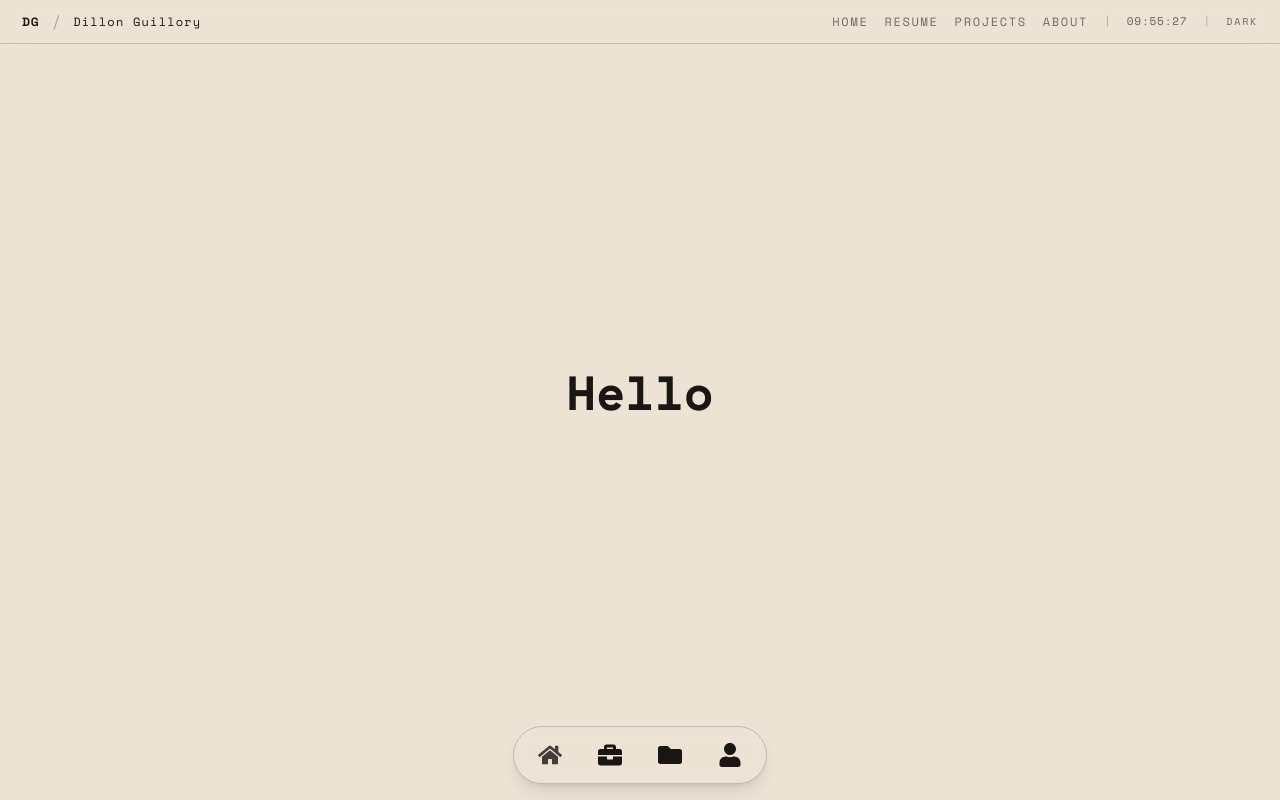
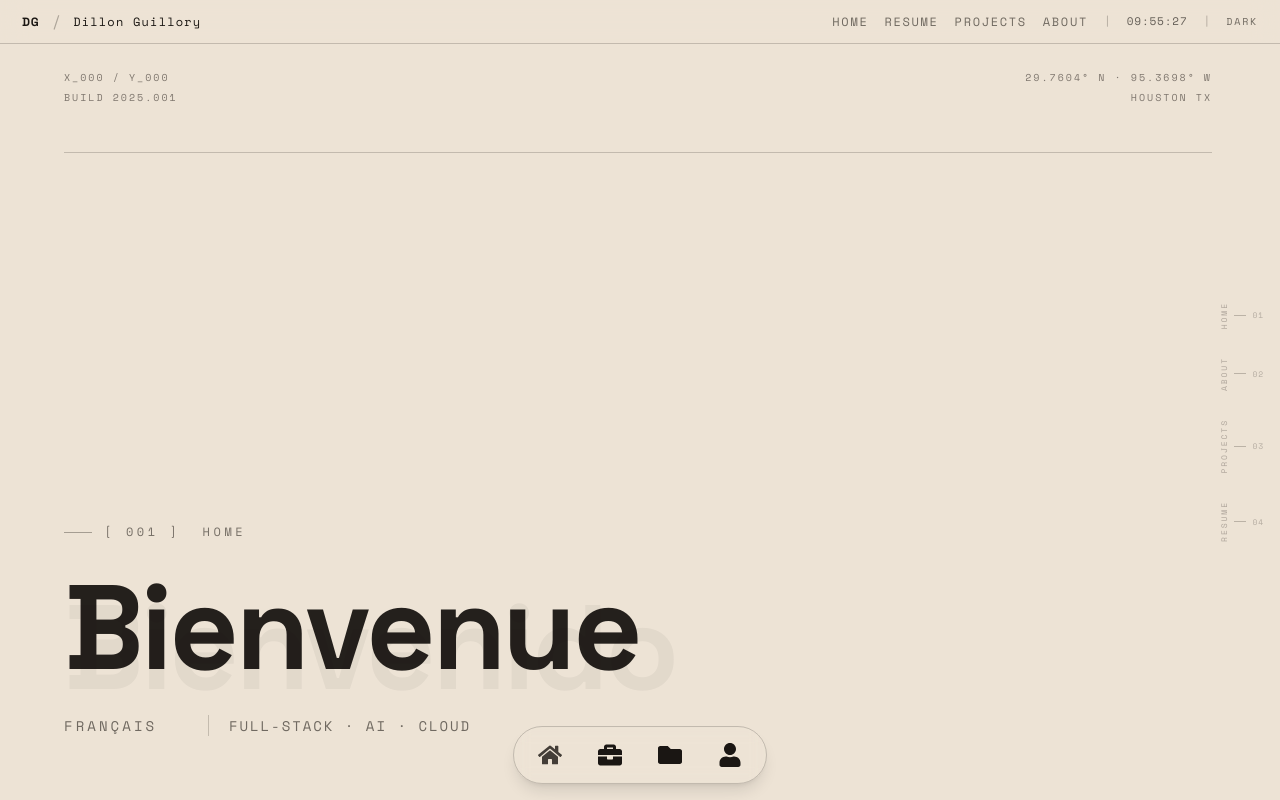
Before and after one commit to dillguill/dillguill.github.io, a Next.js app: page / in a window 1280 px wide. Built offline with nearby package versions, Linux system fonts and the light colour scheme.

Commit message:
feat: redesign homepage with scrollable sections and animated greetings

```diff
--- a/src/components/Home.js
+++ b/src/components/Home.js
@@ -1,13 +1,233 @@
-import React from 'react';
+import React, { useEffect, useState } from 'react';
+import Link from 'next/link';
 
-const Home = () => {
+const words = [
+  { id: 'w0', lang: 'English' },
+  { id: 'w1', lang: 'Español' },
+  { id: 'w2', lang: 'Français' },
+  { id: 'w3', lang: 'Deutsch' },
+  { id: 'w4', lang: '日本語' },
+  { id: 'w5', lang: 'العربية' },
+  { id: 'w6', lang: '普通话' },
+  { id: 'w7', lang: 'Italiano' },
+  { id: 'w8', lang: '한국어' },
+  { id: 'w9', lang: 'Русский' },
+];
+
+const Home = ({ projectsData }) => {
+  const [cur, setCur] = useState(0);
+  const [mounted, setMounted] = useState(false);
+
+  useEffect(() => {
+    setMounted(true);
+    const interval = setInterval(() => {
+      setCur((prev) => (prev + 1) % words.length);
+    }, 2600);
+    return () => clearInterval(interval);
+  }, []);
+
+  const getWordClass = (index) => {
+    if (!mounted) return '';
+    if (index === cur) return 'on';
+    return '';
+  };
+
+  const recentProjects = projectsData?.slice(0, 4) || [];
+  const getProjectTags = (project) => {
+    if (project.tech && Array.isArray(project.tech)) {
+      return project.tech.slice(0, 3).join(' · ');
+    }
+    return '';
+  };
+
   return (
-    <section id="home" className="h-screen flex items-center justify-center">
-      <div className="text-center">
-        <h1 className="text-5xl font-bold mb-4">Hello</h1> {/*have an animation cycle through of different languages saying hello*/}
-        {/* <p className="text-xl">Showcasing my skills, projects, and achievements.</p> */}
+    <div className="scroll-host" id="sh">
+      <div className="section" id="s0">
+        <div className="rule-h" style={{ top: '108px' }}></div>
+        <div className="coord-tl">
+          <div>X_000 / Y_000</div>
+          <div>BUILD 2025.001</div>
+        </div>
+        <div className="coord-tr">
+          <div>29.7604° N · 95.3698° W</div>
+          <div>HOUSTON TX</div>
+        </div>
+        <div className="sec-content">
+          <div className="section-label">
+            <span className="idx-rule"></span>
+            <span>[ 001 ]&nbsp;&nbsp;HOME</span>
+          </div>
+          <div className="hero-text-wrap">
+            <span className={`hero-text ${getWordClass(0)}`} id="w0">Welcome</span>
+            <span className={`hero-text ${getWordClass(1)}`} id="w1">Bienvenido</span>
+            <span className={`hero-text ${getWordClass(2)}`} id="w2">Bienvenue</span>
+            <span className={`hero-text ${getWordClass(3)}`} id="w3">Willkommen</span>
+            <span className={`hero-text ${getWordClass(4)}`} id="w4">ようこそ</span>
+            <span className={`hero-text ${getWordClass(5)}`} id="w5">مرحباً</span>
+            <span className={`hero-text ${getWordClass(6)}`} id="w6">欢迎</span>
+            <span className={`hero-text ${getWordClass(7)}`} id="w7">Benvenuto</span>
+            <span className={`hero-text ${getWordClass(8)}`} id="w8">환영합니다</span>
+            <span className={`hero-text ${getWordClass(9)}`} id="w9">Добро</span>
+          </div>
+          <div className="meta-row">
+            <span className="lang-id">{words[cur]?.lang || 'English'}</span>
+            <span className="pitch">Full-stack · AI · Cloud</span>
+          </div>
+        </div>
       </div>
-    </section>
+
+      {/* SECTION 1: ABOUT */}
+      <div className="section" id="s1">
+        <div className="rule-h" style={{ top: '108px' }}></div>
+        <div className="coord-tl">
+          <div>X_001 / Y_000</div>
+        </div>
+        <div className="coord-tr">
+          <div>Full-stack Developer</div>
+        </div>
+        {/* Content in upper area */}
+        <div className="prev-top">
+          <div className="about-grid">
+            <div className="about-item">Based<span className="about-val">Houston, TX</span></div>
+            <div className="about-item">Focus<span className="about-val">Full-Stack / AI</span></div>
+            <div className="about-item">Certified<span className="about-val">AWS · IBM</span></div>
+            <div className="about-item">Stack<span className="about-val">React · Node · Docker</span></div>
+          </div>
+        </div>
+        {/* Title at bottom-left, link at bottom-right */}
+        <div className="sec-content">
+          <div className="section-label">
+            <span className="idx-rule"></span>
+            <span>[ 002 ]&nbsp;&nbsp;ABOUT</span>
+          </div>
+          <div className="hero-text-wrap hero-wrap-name">
+            <span className="hero-text on" style={{ fontSize: '86px', whiteSpace: 'normal', lineHeight: 1 }}>Dillon Guillory</span>
+          </div>
+          <div className="meta-row">
+            <Link href="/about" className="prev-link">View profile →</Link>
+          </div>
+        </div>
+      </div>
+
+      {/* SECTION 2: PROJECTS */}
+      <div className="section" id="s2">
+        <div className="rule-h" style={{ top: '108px' }}></div>
+        <div className="coord-tl"><div>X_002 / Y_000</div></div>
+        <div className="coord-tr"><div>Selected Work</div></div>
+        {/* Content in upper area - dynamic projects */}
+        <div className="prev-top">
+          <div className="proj-list">
+            {recentProjects.length > 0 ? (
+              recentProjects.map((project) => (
+                <div className="proj-item" key={project.id}>
+                  <span className="proj-name">{project.title}</span>
+                  <span className="proj-tech">{getProjectTags(project)}</span>
+                </div>
+              ))
+            ) : (
+              <>
+                <div className="proj-item">
+                  <span className="proj-name">HomeLab</span>
+                  <span className="proj-tech">Docker · Tailscale · Ollama</span>
+                </div>
+                <div className="proj-item">
+                  <span className="proj-name">Portfolio</span>
+                  <span className="proj-tech">Next.js · Tailwind · MDX</span>
+                </div>
+                <div className="proj-item">
+                  <span className="proj-name">Obsidian URL → Wikilinks</span>
+                  <span className="proj-tech">Python</span>
+                </div>
+                <div className="proj-item">
+                  <span className="proj-name">DG Athlete</span>
+                  <span className="proj-tech">WordPress · PHP · SEO</span>
+                </div>
+              </>
+            )}
+          </div>
+        </div>
+        {/* Title at bottom-left, link at bottom-right */}
+        <div className="sec-content">
+          <div className="section-label">
+            <span className="idx-rule"></span>
+            <span>[ 003 ]&nbsp;&nbsp;PROJECTS</span>
+          </div>
+          <div className="hero-text-wrap hero-wrap-section">
+            <span className="hero-text on" style={{ fontSize: '86px' }}>Work</span>
+          </div>
+          <div className="meta-row">
+            <Link href="/projects" className="prev-link">View all →</Link>
+          </div>
+        </div>
+      </div>
+
+      {/* SECTION 3: RESUME */}
+      <div className="section" id="s3">
+        <div className="rule-h" style={{ top: '108px' }}></div>
+        <div className="coord-tl"><div>X_003 / Y_000</div></div>
+        <div className="coord-tr"><div>Experience</div></div>
+        {/* Content in upper area */}
+        <div className="prev-top">
+          <div className="resume-rows">
+            <div className="res-row">
+              <span className="res-co">AI / LLM Engineering</span>
+              <span className="res-role">Pipelines · RAG · Inference</span>
+            </div>
+            <div className="res-row">
+              <span className="res-co">Cloud Infrastructure</span>
+              <span className="res-role">AWS · Docker · CI/CD</span>
+            </div>
+            <div className="res-row">
+              <span className="res-co">Ecommerce</span>
+              <span className="res-role">WordPress · PHP · Analytics</span>
+            </div>
+            <div className="res-row">
+              <span className="res-co">Self-hosted Homelab</span>
+              <span className="res-role">M4 Mac Mini · Tailscale · Caddy</span>
+            </div>
+          </div>
+        </div>
+        {/* Title at bottom-left, link at bottom-right */}
+        <div className="sec-content">
+          <div className="section-label">
+            <span className="idx-rule"></span>
+            <span>[ 004 ]&nbsp;&nbsp;RESUME</span>
+          </div>
+          <div className="hero-text-wrap hero-wrap-section">
+            <span className="hero-text on" style={{ fontSize: '86px' }}>Experience</span>
+          </div>
+          <div className="meta-row">
+            <Link href="/resume" className="prev-link">View full resume →</Link>
+          </div>
+        </div>
+      </div>
+
+      {/* PROGRESS RAIL */}
+      <div className="progress-rail">
+        <div className="tick-group" id="ticks">
+          <div className="tick-item" data-sec="0">
+            <span className="tick-label">Home</span>
+            <span className="tick-mark"></span>
+            <span className="tick-num">01</span>
+          </div>
+          <div className="tick-item" data-sec="1">
+            <span className="tick-label">About</span>
+            <span className="tick-mark"></span>
+            <span className="tick-num">02</span>
+          </div>
+          <div className="tick-item" data-sec="2">
+            <span className="tick-label">Projects</span>
+            <span className="tick-mark"></span>
+            <span className="tick-num">03</span>
+          </div>
+          <div className="tick-item" data-sec="3">
+            <span className="tick-label">Resume</span>
+            <span className="tick-mark"></span>
+            <span className="tick-num">04</span>
+          </div>
+        </div>
+      </div>
+    </div>
   );
 };
 
```
